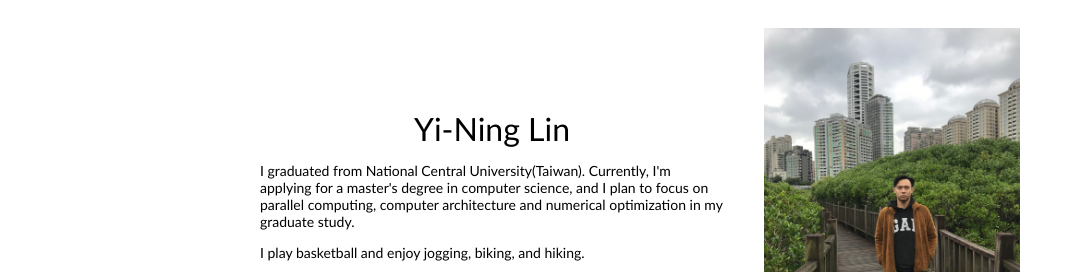
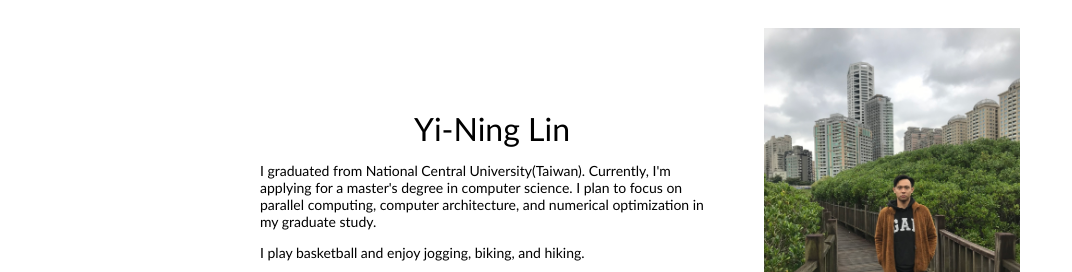
Before and after one commit to kennyynlin/kennyynlin.github.io, a plain HTML site: page index.html in a window 1280 px wide. Shown: the top 272 px of the page, without its empty margins (0-1072 px from the left). Drawn offline with Linux system fonts and the light colour scheme.

Commit message:
Update index.html

```diff
--- a/index.html
+++ b/index.html
@@ -19,7 +19,7 @@
               <p style="text-align:center">
                 <name>Yi-Ning Lin</name>
               </p>
-              <p>I graduated from National Central University(Taiwan). Currently, I'm applying for a master's degree in computer science, and I plan to focus on parallel computing, computer architecture and numerical optimization in my graduate study.</p>
+              <p>I graduated from National Central University(Taiwan). Currently, I'm applying for a master's degree in computer science. I plan to focus on parallel computing, computer architecture, and numerical optimization in my graduate study.</p>
               <p>I play basketball and enjoy jogging, biking, and hiking.</p>
               <p style="text-align:center">
                 <a href="https://www.linkedin.com/in/ynlin">LinkedIn</a> &nbsp/&nbsp
```
